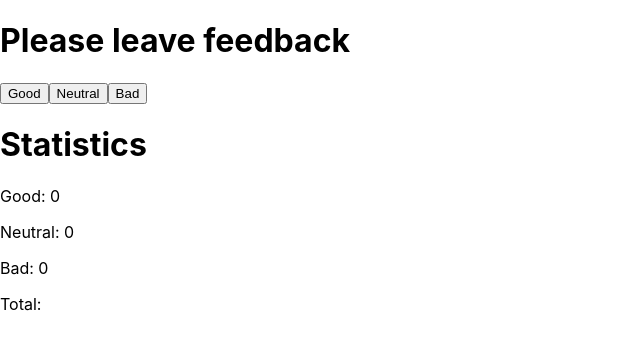
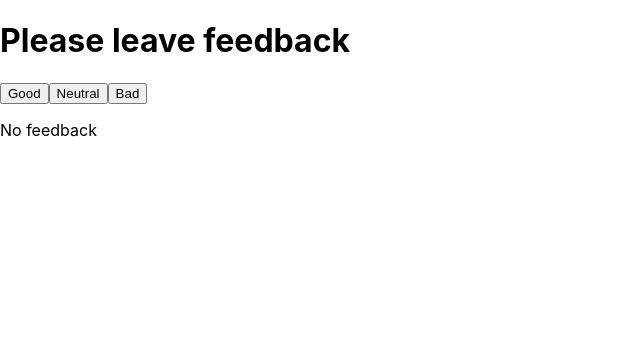
Before and after one commit to Katniss-Nataliia/goit-react-hw-02-feedback, a React (Create React App) app: page / in a window 1280 px wide. Shown: the top 350 px of the page, without its empty margins (0-640 px from the left). Built offline with nearby package versions, Linux system fonts and the light colour scheme.

Commit message:
ready to go

```diff
--- a/src/components/feedback.js
+++ b/src/components/feedback.js
@@ -1,48 +1,92 @@
-import React, {Component} from "react";
+import React, { Component } from "react";
 
 export class FeedbackWidget extends Component {
 
-    constructor(props){
+    constructor(props) {
         super(props);
         this.state = {
-            good:0,
-            neutral:0,
-            bad:0,
+            good: 0,
+            neutral: 0,
+            bad: 0,
 
         }
 
     }
     handleIncrementGood = () => {
-        this.setState({good: this.state.good + 1})
+        this.setState({ good: this.state.good + 1 })
     }
     handleIncrementNeutral = () => {
-        this.setState({neutral: this.state.neutral + 1})
+        this.setState({ neutral: this.state.neutral + 1 })
     }
     handleIncrementBad = () => {
-        this.setState({bad: this.state.bad + 1})
+        this.setState({ bad: this.state.bad + 1 })
     }
+
+    // Function to calculate the total feedback count
     countTotalFeedback = () => {
-       let total = 0
-       total = this.state.good + this.state.neutral + this.state.bad;
-       return total
+        return this.state.good + this.state.neutral + this.state.bad;
+
+    }
+    // function to calculate the % of positive feedback
+
+    countPositivePercentage = () => {
+        const totalFeedback = this.countTotalFeedback();
+        if (totalFeedback === 0) {
+            // to avoid devision by zero, let's check if totalFeedback is not 0
+            return 0;
+        } else {
+
+            return Math.round((this.state.good / totalFeedback) * 100)
 
         }
 
 
+    }
+
     render() {
+        //destructure the state properties
+        const { good, neutral, bad } = this.state;
+
+        //destructure the functions from the component
+        const { countTotalFeedback, countPositivePercentage } = this
+
+        const FeedbackOptions = () => {
             return (
                 <div>
                     <h1>Please leave feedback</h1>
                     <button type="button" onClick={this.handleIncrementGood}>Good</button>
                     <button type="button" onClick={this.handleIncrementNeutral}>Neutral</button>
                     <button type="button" onClick={this.handleIncrementBad}>Bad</button>
+                </div>
+            )
+        }
 
+        const Statistics = () => {
+            return (
+                <div>
+                    {countTotalFeedback() === 0 ? (
+                        //if there is no feedback, display the following:
+                        <p>No feedback</p>
+                    ) : (
+                        //if there is feedback - display statistics
+                        <>
                             <h1>Statistics</h1>
-            <p>Good: {this.state.good}</p>
-            <p>Neutral: {this.state.neutral}</p>
-            <p>Bad: {this.state.bad}</p>
-            <p>Total:</p>
+                            <p>Good: {good}</p>
+                            <p>Neutral: {neutral}</p>
+                            <p>Bad: {bad}</p>
+                            <p>Total:{countTotalFeedback()}</p>
+                            <p>Positive Percentage: {countPositivePercentage()}%</p>
+                        </>
+                    )}
                 </div>
-      );
+            )
+        }
+        return (
+            <div>
+                <FeedbackOptions></FeedbackOptions>
+                <Statistics></Statistics>
+            </div>
+        )
+
     }
 }
```
Lines whose indentation alone changed are shown as unchanged.
